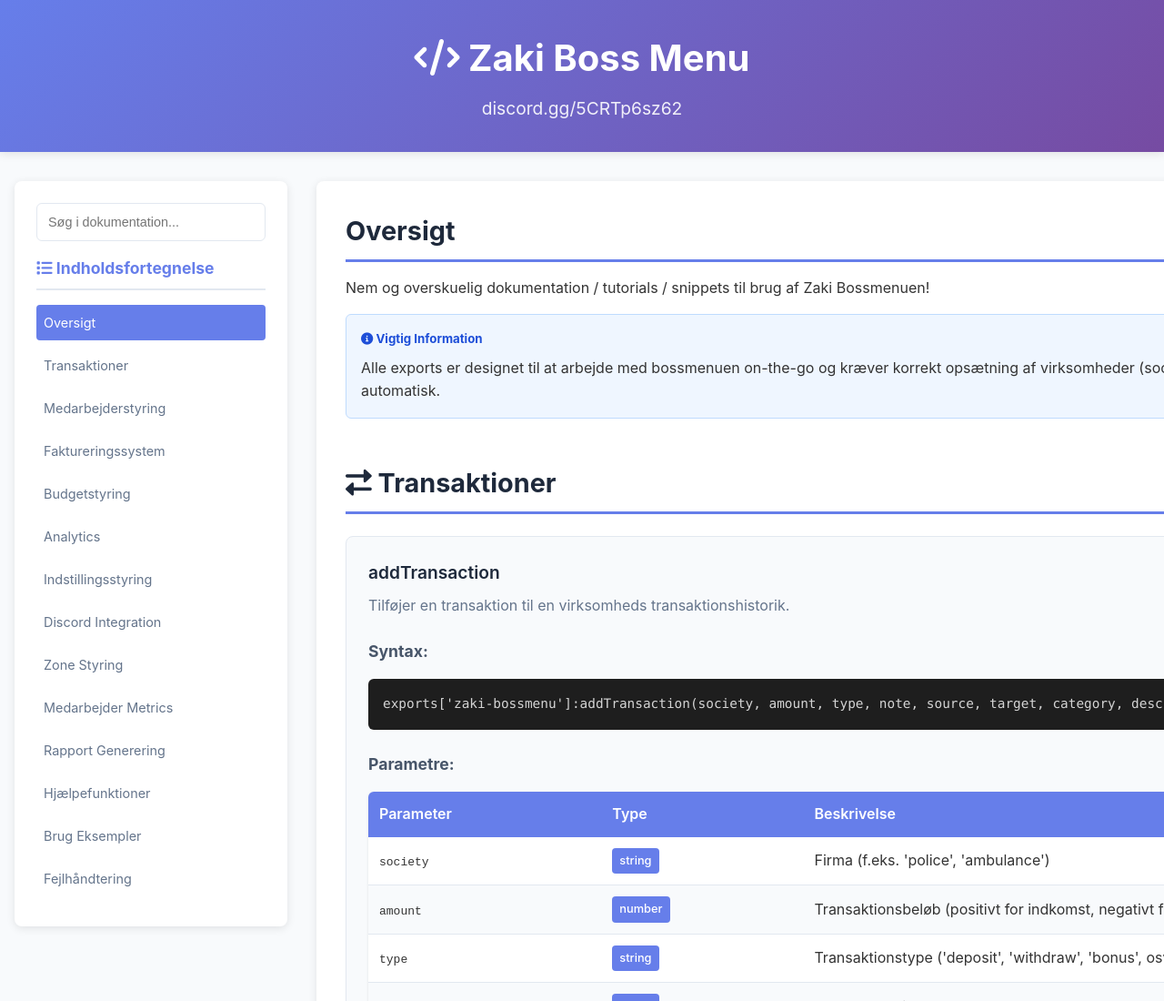
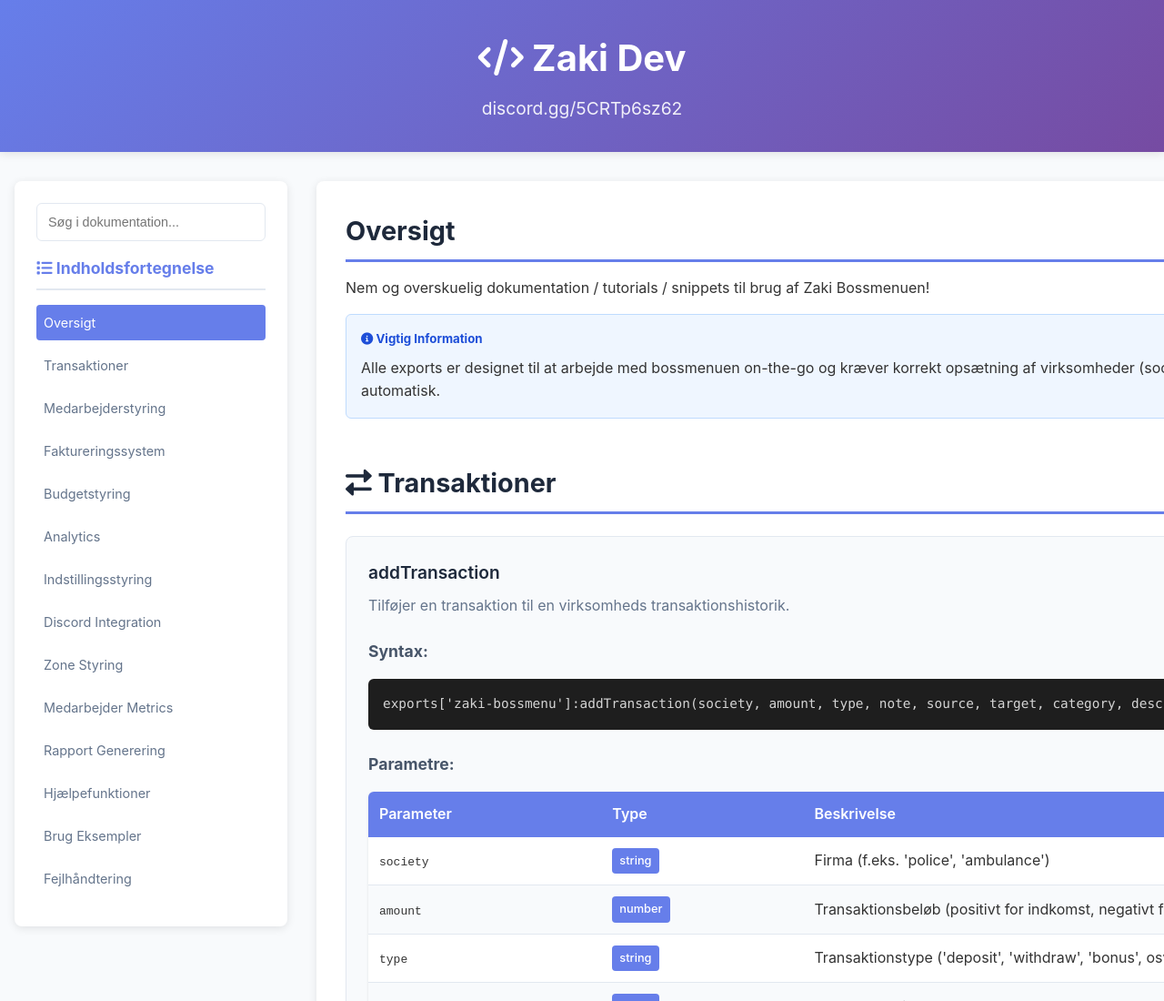
Before and after one commit to Ebou/ebou.github.io, a plain HTML site: page index.html in a window 1280 px wide. Shown: the top 1100 px of the page at 91% size. Drawn offline with nearby package versions, Linux system fonts and the light colour scheme.

Commit message:
Update index.html

```diff
--- a/index.html
+++ b/index.html
@@ -342,7 +342,7 @@
 <body>
     <header class="header">
         <div class="container">
-            <h1><i class="fas fa-code"></i> Zaki Boss Menu</h1>
+            <h1><i class="fas fa-code"></i> Zaki Dev</h1>
             <p>discord.gg/5CRTp6sz62</p>
         </div>
     </header>
```
